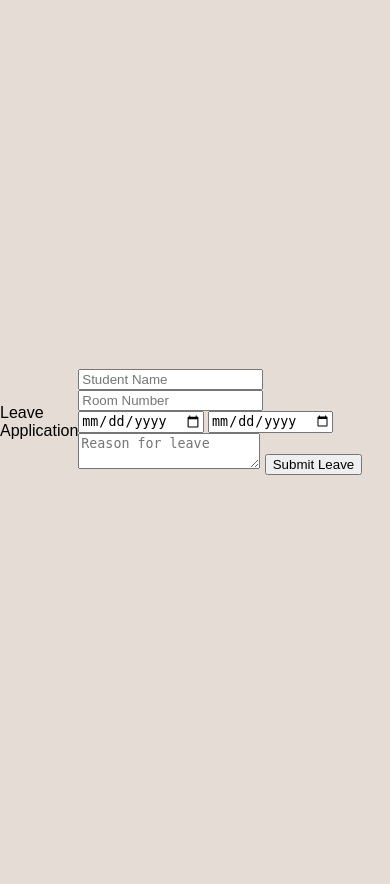
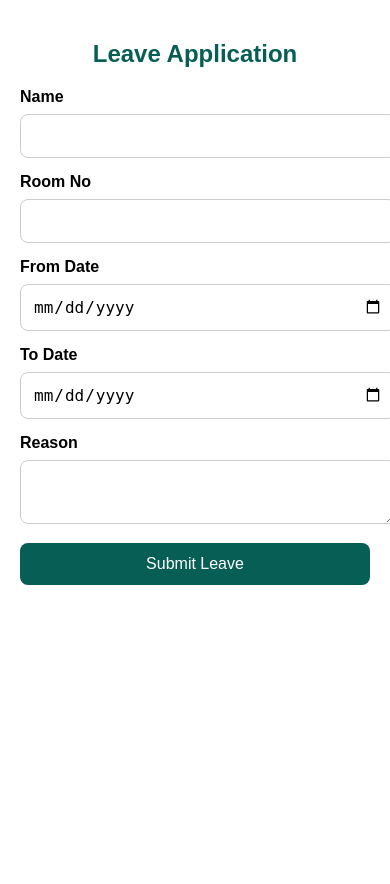
Before and after one commit to srinithisivanantham/hostel-chatbot, a Flask app: page /leave in a window 390 px wide. Before the commit the page ends 475 px from the top, so only its background shows below. Run offline with Flask 3, Linux system fonts and the light colour scheme.

Commit message:
Responsive leave and complaint forms

```diff
--- a/static/style.css
+++ b/static/style.css
@@ -1,3 +1,4 @@
+/* ---------- COMMON ---------- */
 body {
     margin: 0;
     padding: 0;
@@ -6,10 +7,10 @@ body {
     display: flex;
     justify-content: center;
     align-items: center;
-    height: 100vh;
+    min-height: 100vh;
 }
 
-/* CHAT CONTAINER */
+/* ---------- CHATBOT ---------- */
 .chat-container {
     width: 100%;
     max-width: 420px;
@@ -23,7 +24,6 @@ body {
     overflow: hidden;
 }
 
-/* HEADER */
 .chat-header {
     background: #075e54;
     color: white;
@@ -33,12 +33,11 @@ body {
     font-weight: bold;
 }
 
-/* CHAT BODY */
 .chat-body {
     flex: 1;
     padding: 10px;
     overflow-y: auto;
-    background-image: url("/static/images/hostel.jpeg");
+    background-image: url("/static/image/hostel.jpeg");
     background-size: cover;
     background-position: center;
     position: relative;
@@ -51,7 +50,6 @@ body {
     background: rgba(255, 255, 255, 0.85);
 }
 
-/* MESSAGE AREA */
 .chat-messages {
     position: relative;
     z-index: 1;
@@ -59,27 +57,24 @@ body {
     flex-direction: column;
 }
 
-/* USER MESSAGE */
 .user-msg {
     background: #dcf8c6;
-    padding: 8px 12px;
+    padding: 10px;
     border-radius: 10px;
     margin: 6px 0;
     align-self: flex-end;
     max-width: 80%;
 }
 
-/* BOT MESSAGE */
 .bot-msg {
     background: #ffffff;
-    padding: 8px 12px;
+    padding: 10px;
     border-radius: 10px;
     margin: 6px 0;
     align-self: flex-start;
     max-width: 80%;
 }
 
-/* INPUT AREA */
 .chat-input {
     display: flex;
     padding: 10px;
@@ -88,10 +83,9 @@ body {
 
 .chat-input input {
     flex: 1;
-    padding: 10px;
+    padding: 12px;
     border-radius: 20px;
     border: none;
-    outline: none;
     font-size: 16px;
 }
 
@@ -104,14 +98,55 @@ body {
     width: 42px;
     height: 42px;
     font-size: 18px;
+}
+
+/* ---------- FORM PAGES (LEAVE & COMPLAINT) ---------- */
+.form-container {
+    width: 100%;
+    max-width: 420px;
+    background: white;
+    padding: 20px;
+    border-radius: 12px;
+    box-shadow: 0 0 15px rgba(0,0,0,0.2);
+}
+
+.form-container h2 {
+    text-align: center;
+    color: #075e54;
+    margin-bottom: 20px;
+}
+
+.form-container label {
+    font-weight: bold;
+}
+
+.form-container input,
+.form-container textarea {
+    width: 100%;
+    padding: 12px;
+    margin: 8px 0 15px 0;
+    border-radius: 8px;
+    border: 1px solid #ccc;
+    font-size: 16px;
+}
+
+.form-container button {
+    width: 100%;
+    background: #075e54;
+    color: white;
+    border: none;
+    padding: 12px;
+    border-radius: 8px;
+    font-size: 16px;
     cursor: pointer;
 }
 
-/* ✅ MOBILE OPTIMIZATION */
+/* ---------- MOBILE ---------- */
 @media (max-width: 480px) {
-    .chat-container {
+    .chat-container,
+    .form-container {
+        max-width: 100%;
         height: 100vh;
-        max-height: none;
         border-radius: 0;
     }
 }
--- a/templates/leave.html
+++ b/templates/leave.html
@@ -2,24 +2,29 @@
 <html>
 <head>
     <title>Leave Application</title>
+    <meta name="viewport" content="width=device-width, initial-scale=1.0">
     <link rel="stylesheet" href="{{ url_for('static', filename='style.css') }}">
 </head>
 <body>
 
-<header>Leave Application</header>
+<div class="form-container">
+    <h2>Leave Application</h2>
 
-<div class="form-container">
-    <form action="/submit_leave" method="post">
+    <form method="POST" action="/submit_leave">
+        <label>Name</label>
+        <input type="text" name="name" required>
 
-        <input type="text" name="name" placeholder="Student Name" required>
+        <label>Room No</label>
+        <input type="text" name="room_no" required>
 
-        <input type="text" name="room_no" placeholder="Room Number" required>
-
+        <label>From Date</label>
         <input type="date" name="from_date" required>
 
+        <label>To Date</label>
         <input type="date" name="to_date" required>
 
-        <textarea name="reason" placeholder="Reason for leave" required></textarea>
+        <label>Reason</label>
+        <textarea name="reason" required></textarea>
 
         <button type="submit">Submit Leave</button>
     </form>
```
Also changed, not shown: templates/complaint.html (+10 -7 lines).
